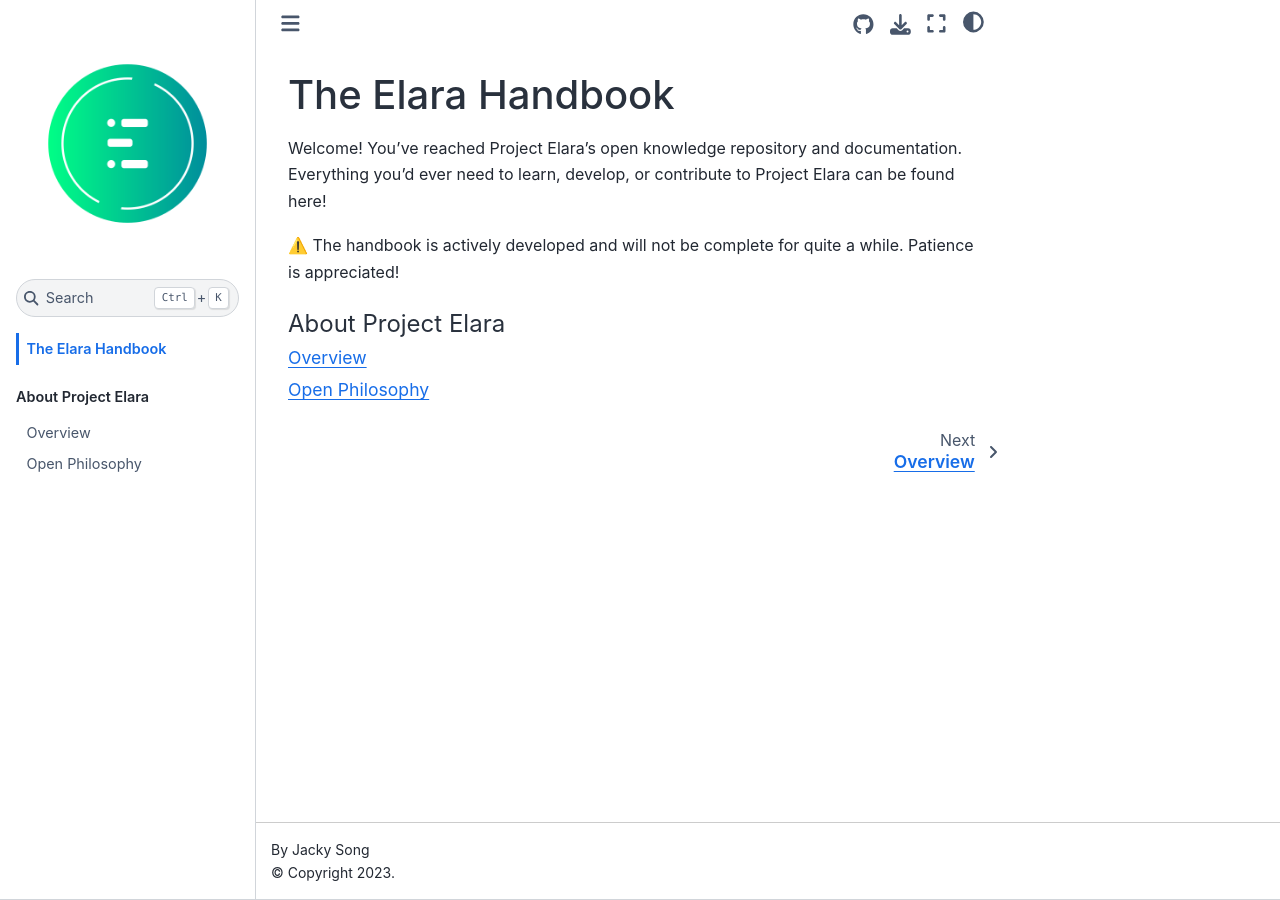
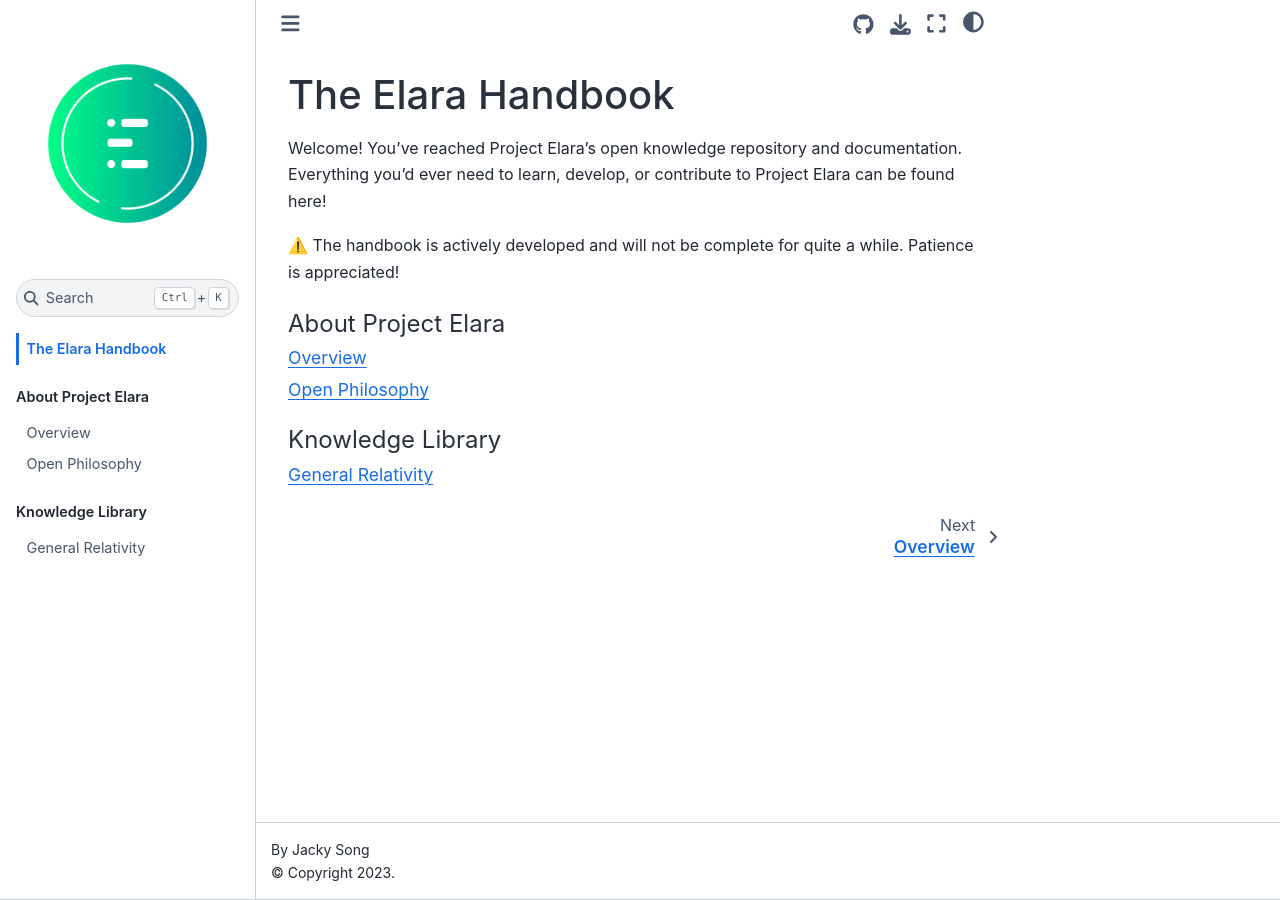
Before and after one commit to elaraproject/elara-handbook, a Jupyter Book: the page built from book/intro.md, in a window 1280 px wide. Built offline with Jupyter Book 1.0.4 settings and Sphinx 7.4.7 and the Sphinx Book theme 1.1.4, drawn with Linux system fonts in a browser that asks for light colours.

Commit message:
Begun initial work on general relativity library

```diff
--- a/book/_toc.yml
+++ b/book/_toc.yml
@@ -8,3 +8,6 @@ parts:
   chapters:
   - file: about/overview
   - file: about/open-philosophy
+- caption: Knowledge Library
+  chapters:
+  - file: knowledge-library/general-relativity
```
Also changed, not shown: book/knowledge-library/general-relativity.ipynb (added).
